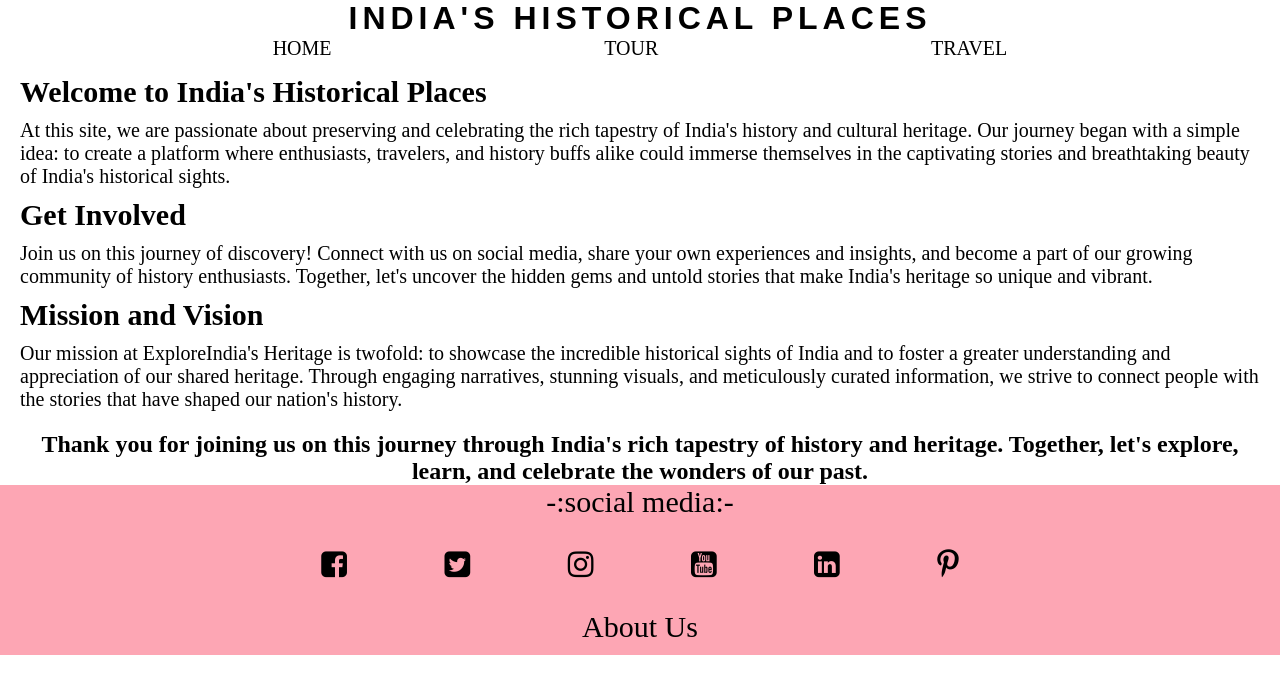
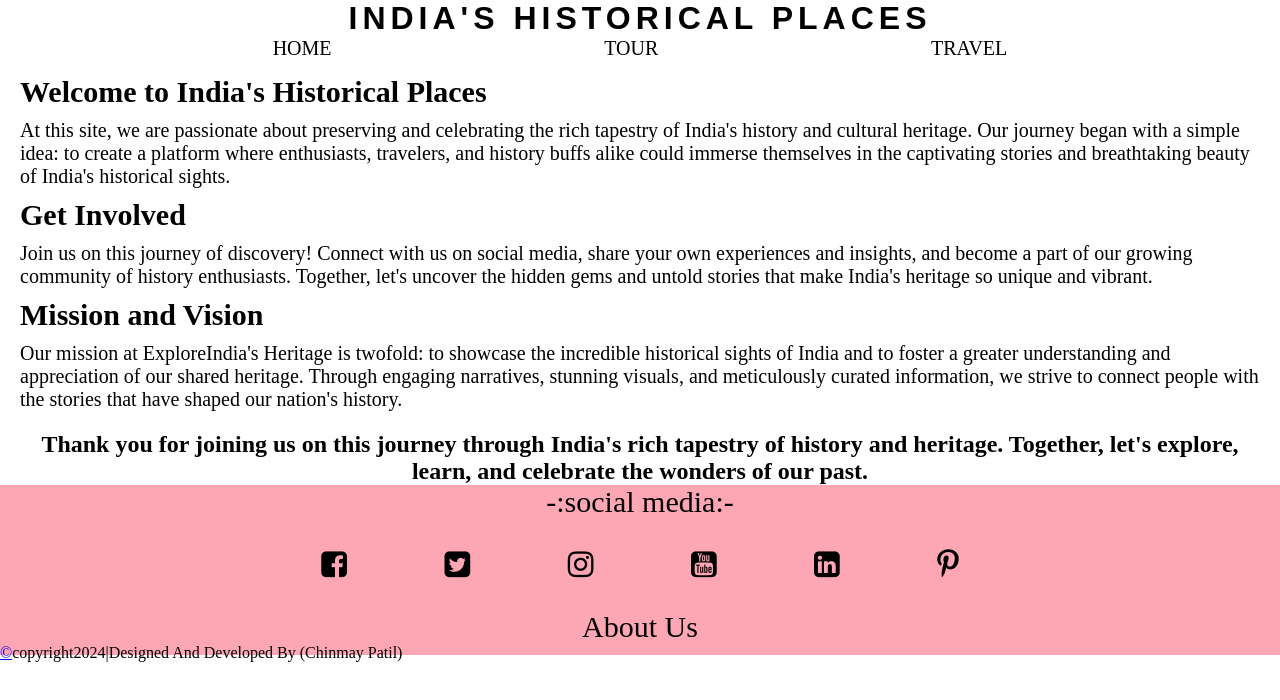
Before and after one commit to Chinmay-P-Patil/minor, a plain HTML site: page about.html in a window 1280 px wide. Drawn offline with Linux system fonts and the light colour scheme; a web font is replaced by a local one.

Commit message:
about.html

```diff
--- a/about.html
+++ b/about.html
@@ -56,8 +56,9 @@
             <a href="https://in.pinterest.com/" target="_blank" title="pinterest">
               <i class="fa fa-pinterest-p" aria-hidden="true"></i>
             </a>
-          </div>
-          <div class="social"><a href="/about.html">About Us</a></div>
+        </div>
+        <div class="social"><a href="/about.html">About Us</a></div>
+        <div><a href="/" class="copy">&#169;</a>copyright2024|Designed And Developed By (Chinmay Patil)</div>
     </footer>
 </body>
 </html>
```
